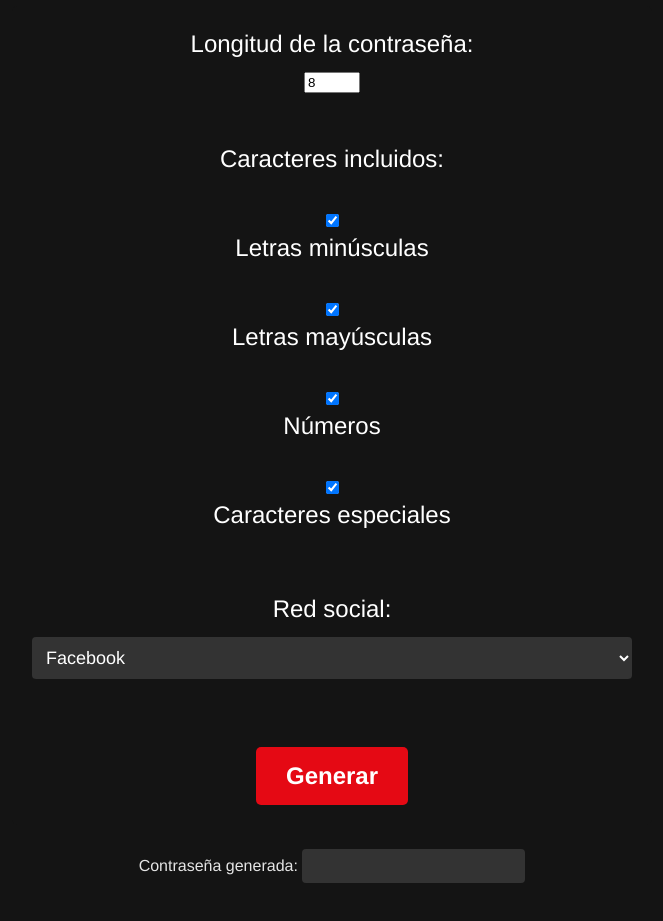
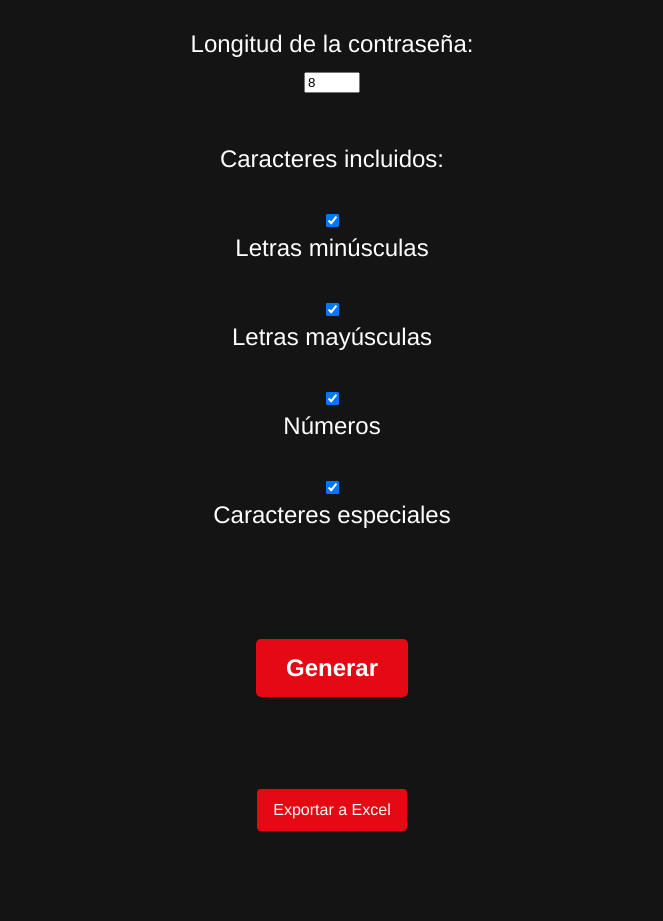
Before and after one commit to nicomuzio/Muzio.Nicolas-51105, a plain HTML site: page index.html in a window 1280 px wide. Shown: the part 85-1006 px from the top of the page, without its empty margins (308-971 px from the left). After the commit the page ends 924 px from the top, so only its background shows below. Drawn offline with Linux system fonts and the light colour scheme.

Commit message:
Update index.html

```diff
--- a/index.html
+++ b/index.html
@@ -4,7 +4,7 @@
     <title>Generador de contraseñas</title>
     <meta charset="utf-8" />
     <meta name="viewport" content="width=device-width, initial-scale=1">
-    <link rel="stylesheet" type="text/css" href="style.css">
+    <link rel="stylesheet" type="text/css" href="/style.css">
 
   </head>
   <body>
@@ -31,24 +31,19 @@
       <label for="symbols">Caracteres especiales</label>
       <br />
       <br />
-      <label for="social-network">Red social:</label>
-      <select id="social-network" name="social-network">
-        <option value="Facebook">Facebook</option>
-        <option value="Twitter">Twitter</option>
-        <option value="Instagram">Instagram</option>
-        <option value="LinkedIn">LinkedIn</option>
-        <option value="Otra">Otra</option>
-      </select>
+
+
       <br />
       <br />
       <button type="button" id="generate">Generar</button>
     </form>
     <br />
-    <label for="password">Contraseña generada:</label>
-    <input type="text" id="password" name="password" readonly />
+
+
     <br />
     <br />
-</center>
-    <script src="script.js"></script>
+    <button type="button" id="export">Exportar a Excel</button>
+  </center>
+  <script src="script.js"></script>
   </body>
 </html>
```
